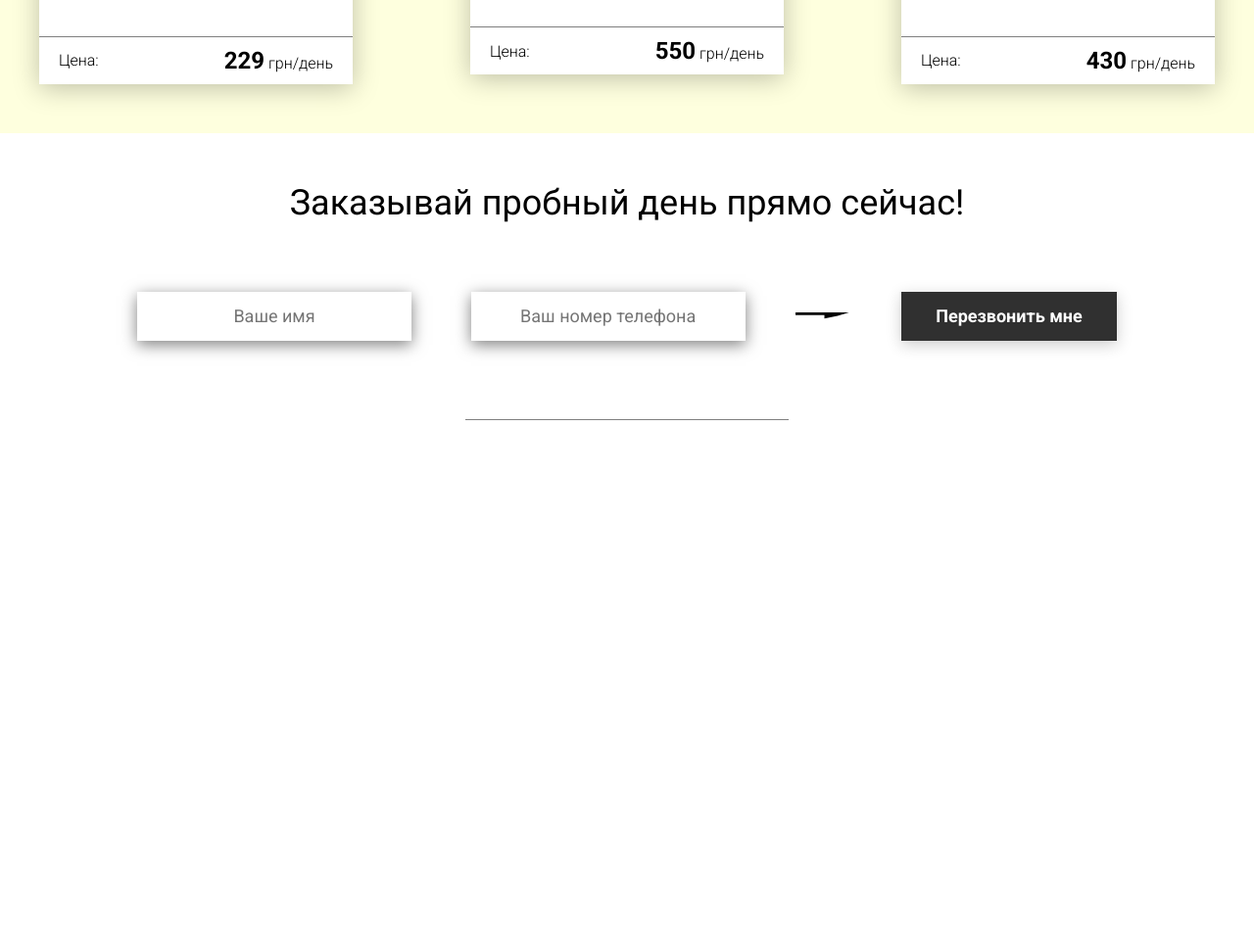
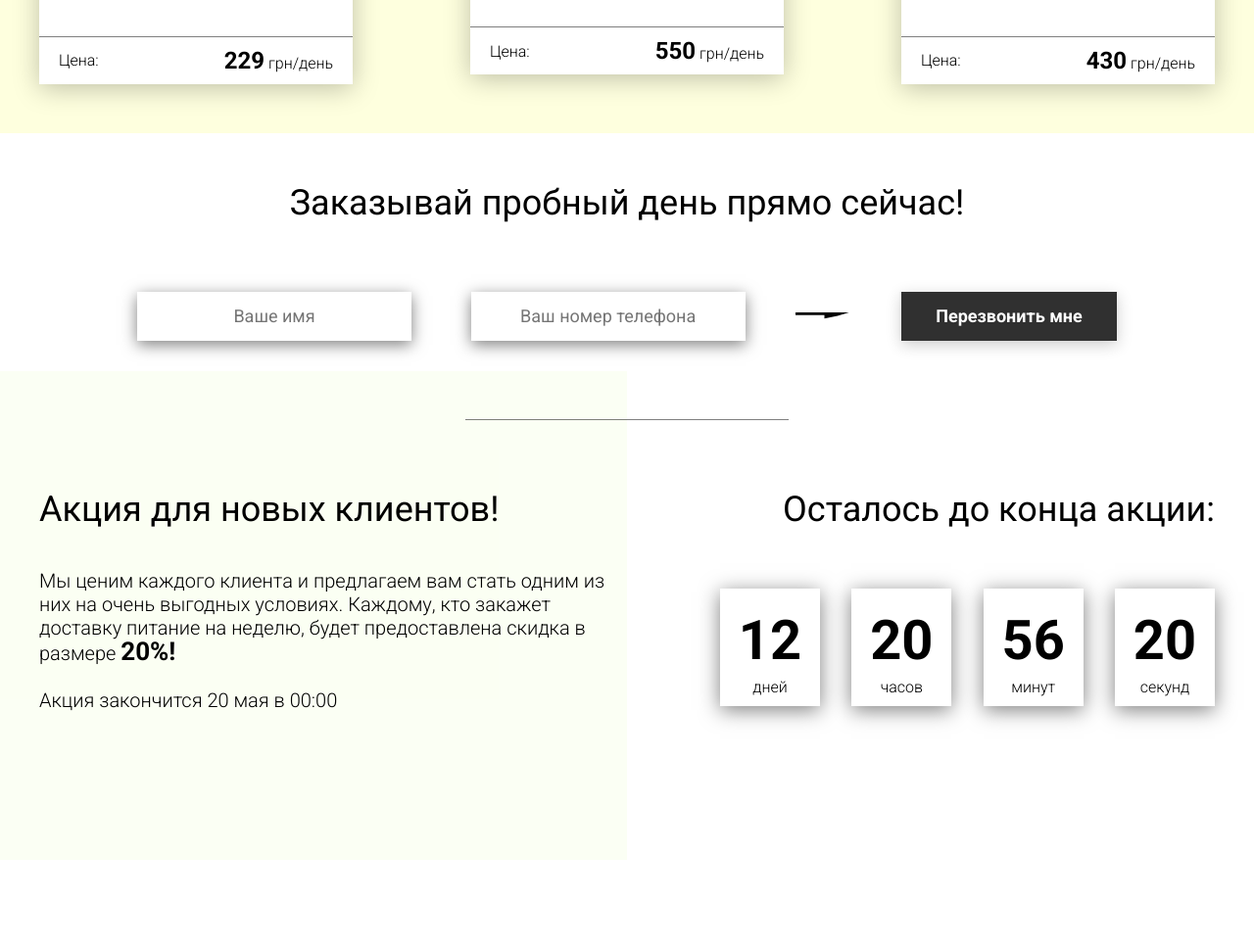
Before and after one commit to InessaBoickova/Food, a website: page src/index.html in a window 1280 px wide. Shown: the part 3097-4064 px from the top of the page at 98% size. Before the commit the page ends 3526 px from the top, so only its background shows below. Drawn offline with nearby package versions, Linux system fonts and the light colour scheme; files that its build step writes are made by us from their sources.

Commit message:
add promoion section

```diff
--- a/src/index.html
+++ b/src/index.html
@@ -253,6 +253,43 @@
 
         <div class="divider"></div>
 
+        <section class="promotion">
+            <div class="bg_yellow"></div>
+            <div class="container">
+                <div class="promotion__text">
+                    <div class="title">Акция для новых клиентов!</div>
+                    <div class="promotion__descr">
+                        Мы ценим каждого клиента и предлагаем вам стать одним из них на очень выгодных условиях.
+                        Каждому, кто закажет доставку питание на неделю, будет предоставлена скидка в размере <span>20%!</span>
+                        <br><br>
+                        Акция закончится 20 мая в 00:00
+                    </div>
+                </div>
+
+                <div class="promotion__timer">
+                    <div class="title">Осталось до конца акции:</div>
+                    <div class="timer">
+                        <div class="timer__block">
+                            <span id="days">12</span>
+                            дней
+                        </div>
+                        <div class="timer__block">
+                            <span id="hours">20</span>
+                            часов
+                        </div>
+                        <div class="timer__block">
+                            <span id="minutes">56</span>
+                            минут
+                        </div>
+                        <div class="timer__block">
+                            <span id="seconds">20</span>
+                            секунд
+                        </div>
+                    </div>
+                </div>
+
+            </div>
+        </section>
      </main>
     <script src="js/main.js"></script>
 </body>
--- a/src/scss/blocks/_promotion.scss
+++ b/src/scss/blocks/_promotion.scss
@@ -0,0 +1,58 @@
+.promotion {
+    padding: 70px 0 240px 0;
+    position: relative;
+    .container {
+        display: flex;
+    }
+    .bg_yellow {
+        position: absolute;
+        width: 50%;
+        height: 499px;
+        background: rgba(243, 255, 222, 0.35);
+        z-index: -3;
+        top: -50px;
+        left: 0;
+    }
+    &__text {
+        width: 50%;
+    }
+    &__descr {
+        margin-top: 40px;
+        font-size: 20px;
+        line-height: 24px;
+        font-weight: 300;
+        span {
+            font-weight: bold;
+            font-size: 26px;
+        }
+    }
+    &__timer {
+        width: 50%;
+        .title {
+            text-align: right;
+        }
+        .timer {
+            margin-top: 60px;
+            padding-left: 95px;
+            display: flex;
+            justify-content: space-between;
+            align-items: center;
+            &__block {
+                width: 102px;
+                height: 120px;
+                background: #FFFFFF;
+                box-shadow: 0px 4px 20px rgba(0, 0, 0, 0.5);
+                font-size: 16px;
+                font-weight: 300;
+                text-align: center;
+                span {
+                    margin-top: 20px;
+                    margin-bottom: 5px;
+                    display: block;
+                    font-size: 56px;
+                    font-weight: bold;
+                }
+            }
+        }
+    }
+}
```
Also changed, not shown: dist/css/style.css, dist/index.html.
